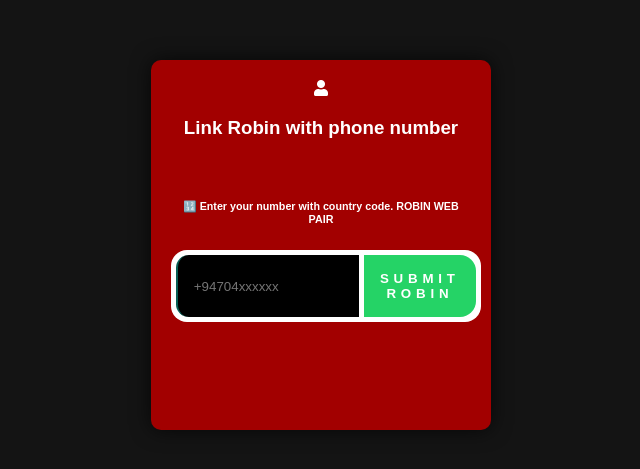
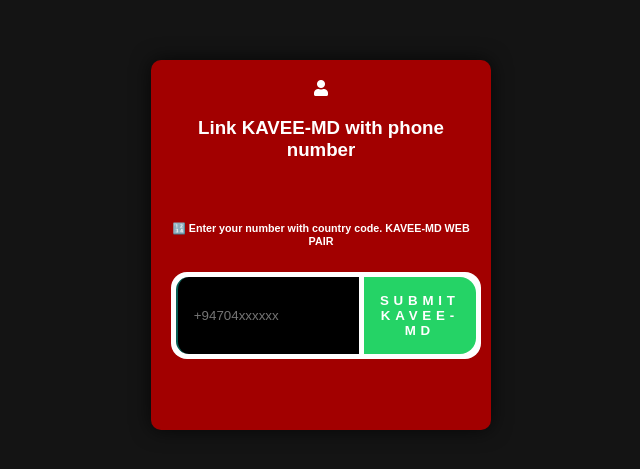
Before and after one commit to Kaveemd17/WEB-PAIR, a website: page pair.html in a window 1280 px wide. Shown: the part 155-624 px from the top of the page, without its empty margins (319-959 px from the left). Drawn offline with nearby package versions, Linux system fonts and the light colour scheme.

Commit message:
Update pair.html

```diff
--- a/pair.html
+++ b/pair.html
@@ -145,12 +145,12 @@
         <div id="text">
           <i class="fa fa-user"></i>
           <p>
-            <h3 class="centered-text">Link Robin with phone number</h3>
+            <h3 class="centered-text">Link KAVEE-MD with phone number</h3>
             <br>
-            <h6>🔢 Enter your number with country code. ROBIN WEB PAIR</h6>
+            <h6>🔢 Enter your number with country code. KAVEE-MD WEB PAIR</h6>
             <div class="input-container">
               <input placeholder="+94704xxxxxx" type="number" id="number" placeholder="❗ Enter your phone number with country code, ROBIN WEB PAIR" name="">
-              <button id="submit">Submit ROBIN</button>
+              <button id="submit">Submit KAVEE-MD</button>
             </div>
             <!-- Add the loading spinner -->
             <div id="loading-spinner">
```
